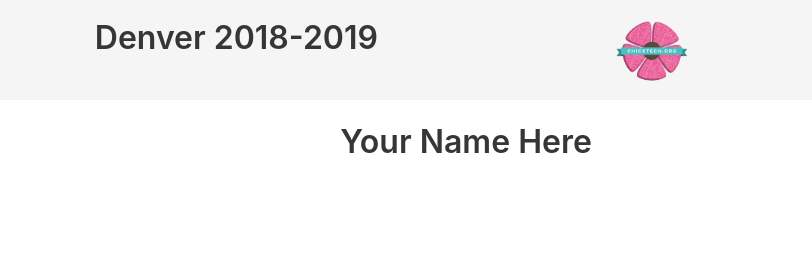
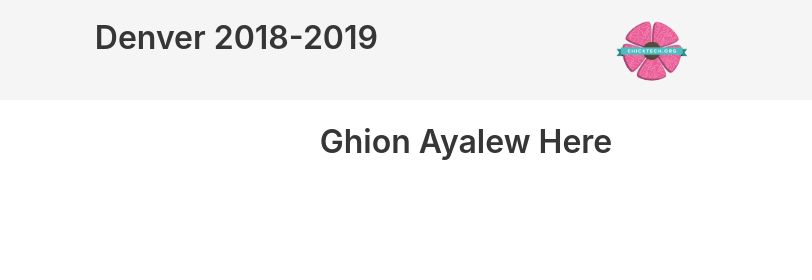
Before and after one commit to ghionayalew/ghionayalew.github.io, a plain HTML site: page chicktech-2018-2019/index.html in a window 1280 px wide. Shown: the top 280 px of the page, 468-1280 px from the left. Drawn offline with nearby package versions, Linux system fonts and the light colour scheme; a script that the page names is missing.

Commit message:
Update index.html

```diff
--- a/chicktech-2018-2019/index.html
+++ b/chicktech-2018-2019/index.html
@@ -29,7 +29,7 @@
                     <img src="https://cdn.vox-cdn.com/thumbor/Qe8tpXl4fzCn2m4lWDEvLqh_e_w=/39x0:664x469/1200x800/filters:focal(39x0:664x469)/cdn.vox-cdn.com/uploads/chorus_image/image/47855907/Screen_20Shot_202015-11-25_20at_208.46.00_20AM.0.png" alt="Your image should go here!">
                 </div>
                 <div class="has-text-centered column is-half">
-                    <p class="title">Your Name Here</p>
+                    <p class="title">Ghion Ayalew Here</p>
                 </div>
             </section>
 
```
